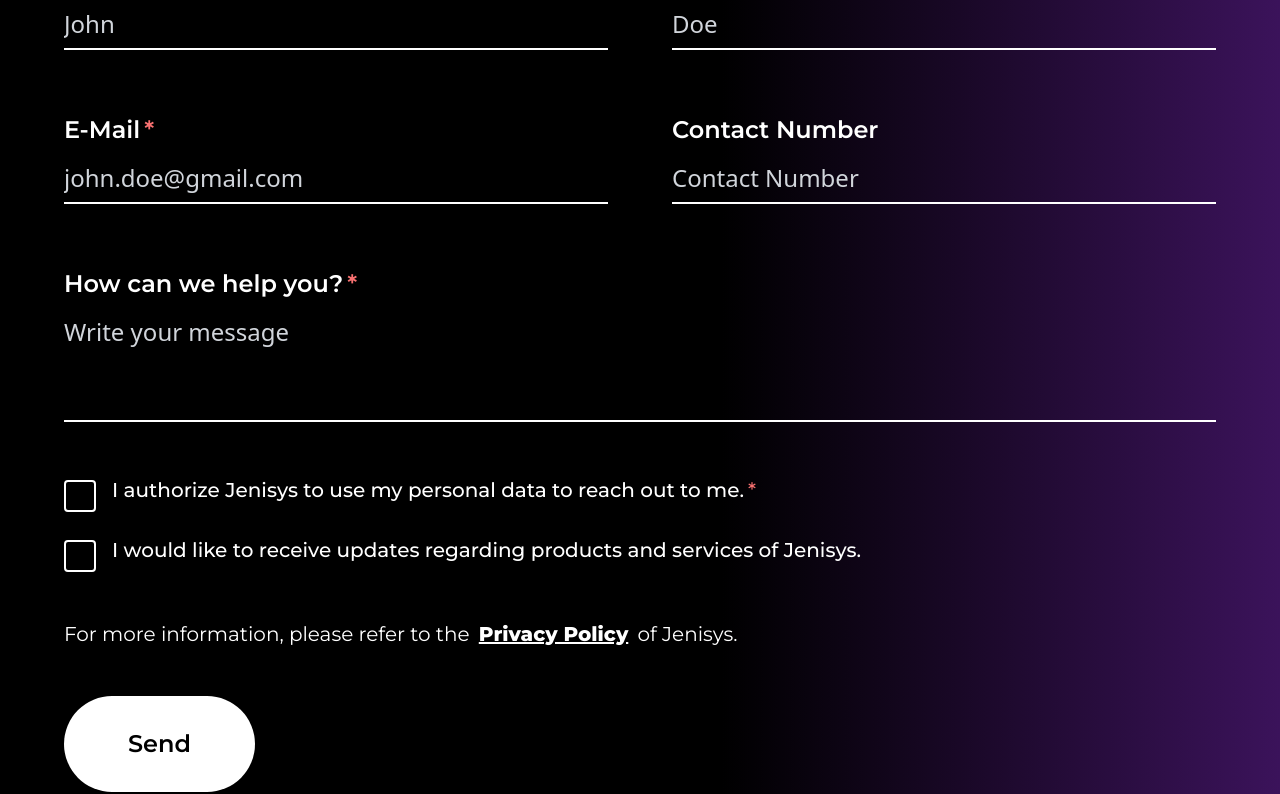
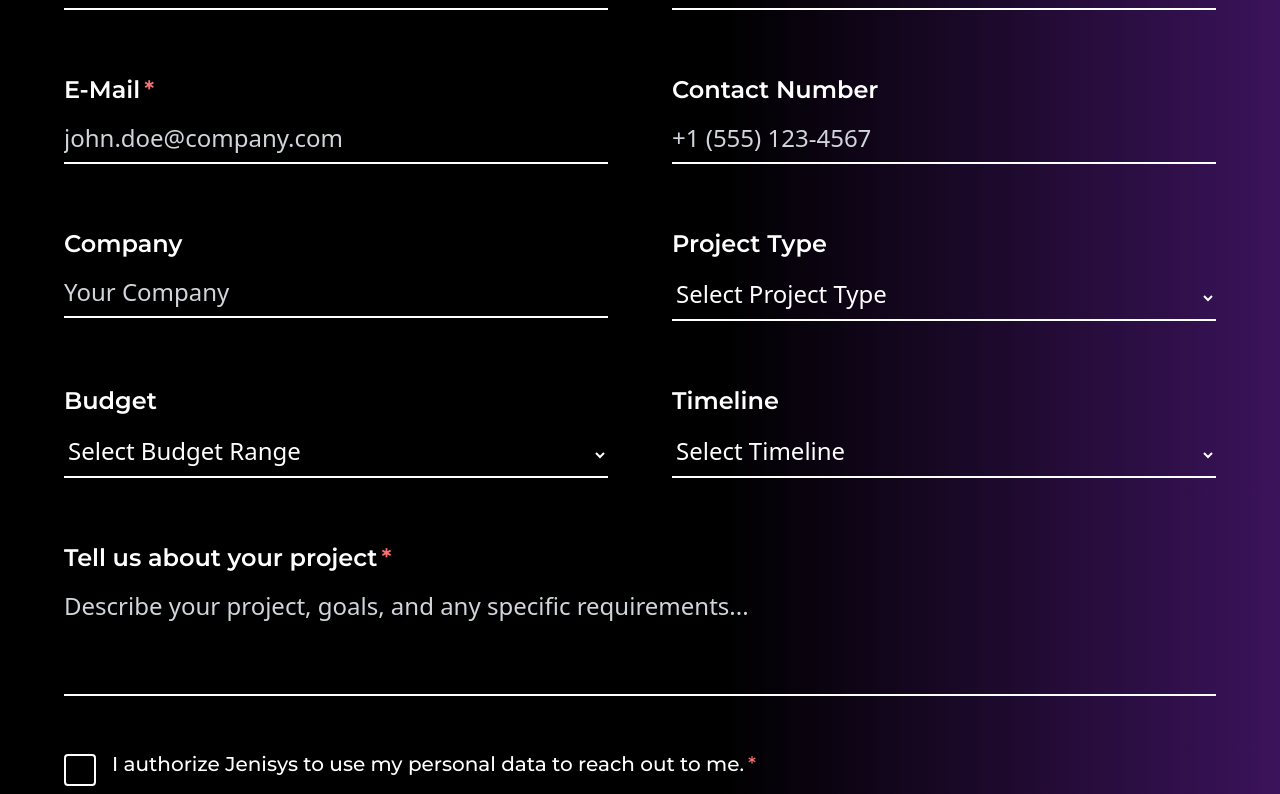
Before and after one commit to Jenisys-in/Jenisys, a Next.js app: page /contact in a window 1280 px wide. Shown: the part 1793-2587 px from the top of the page. Built offline with nearby package versions, Linux system fonts and the light colour scheme; a web font is replaced by a local one.

Commit message:
contact us updated

```diff
--- a/pages/api/contact.js
+++ b/pages/api/contact.js
@@ -5,6 +5,10 @@ const CONTACT_MESSAGE_FIELDS = {
   name: "Name",
   email: "E-Mail",
   number: "Contact No",
+  company: "Company",
+  projectType: "Project Type",
+  budget: "Budget",
+  timeline: "Timeline",
   msg: "Message",
 };
 
--- a/src/components/contact.js
+++ b/src/components/contact.js
@@ -9,10 +9,43 @@ const FORM_INITIAL_STATE = {
   lastname: "",
   email: "",
   contactNo: "",
+  company: "",
+  projectType: "",
+  budget: "",
+  timeline: "",
   msg: "",
   personalData: false,
-  marketting: false,
+  marketing: false,
 };
+
+const PROJECT_TYPES = [
+  { value: "", label: "Select Project Type" },
+  { value: "web-development", label: "Web Development" },
+  { value: "mobile-app", label: "Mobile App Development" },
+  { value: "ai-ml", label: "AI/ML Solutions" },
+  { value: "cloud-services", label: "Cloud Services" },
+  { value: "consulting", label: "Technology Consulting" },
+  { value: "other", label: "Other" },
+];
+
+const BUDGET_RANGES = [
+  { value: "", label: "Select Budget Range" },
+  { value: "under-10k", label: "Under $10,000" },
+  { value: "10k-25k", label: "$10,000 - $25,000" },
+  { value: "25k-50k", label: "$25,000 - $50,000" },
+  { value: "50k-100k", label: "$50,000 - $100,000" },
+  { value: "100k-plus", label: "$100,000+" },
+  { value: "not-sure", label: "Not Sure Yet" },
+];
+
+const TIMELINE_OPTIONS = [
+  { value: "", label: "Select Timeline" },
+  { value: "asap", label: "ASAP (Rush Job)" },
+  { value: "1-month", label: "Within 1 Month" },
+  { value: "3-months", label: "Within 3 Months" },
+  { value: "6-months", label: "Within 6 Months" },
+  { value: "flexible", label: "Timeline is Flexible" },
+];
 
 const CONTACT_INFO = [
   {
@@ -67,6 +100,30 @@ const SOCIAL_LINKS = [
   },
 ];
 
+const validateField = (name, value, formData) => {
+  switch (name) {
+    case "email":
+      const emailRegex = /^[^\s@]+@[^\s@]+\.[^\s@]+$/;
+      return emailRegex.test(value) ? "" : "Please enter a valid email address";
+    case "contactNo":
+      if (!value) return "";
+      const phoneRegex = /^[\+]?[1-9][\d]{0,15}$/;
+      return phoneRegex.test(value.replace(/\s/g, ""))
+        ? ""
+        : "Please enter a valid phone number";
+    case "firstname":
+      return value.trim().length >= 2
+        ? ""
+        : "First name must be at least 2 characters";
+    case "msg":
+      return value.trim().length >= 10
+        ? ""
+        : "Please provide at least 10 characters describing your project";
+    default:
+      return "";
+  }
+};
+
 // Enhanced Checkbox Component
 const CustomCheckbox = React.memo(
   ({ id, name, checked, onChange, label, required = false }) => (
@@ -120,31 +177,17 @@ const FormInput = React.memo(
     placeholder,
     value,
     onChange,
+    onBlur,
+    error,
     required = false,
     rows = null,
   }) => {
     const [isFocused, setIsFocused] = useState(false);
-    const [hasError, setHasError] = useState(false);
 
     const handleFocus = () => setIsFocused(true);
-    const handleBlur = (e) => {
-      setIsFocused(false);
-      if (required && !e.target.value.trim()) {
-        setHasError(true);
-      } else {
-        setHasError(false);
-      }
-    };
-
-    const handleInputChange = (e) => {
-      onChange(e);
-      if (hasError && e.target.value.trim()) {
-        setHasError(false);
-      }
-    };
 
     const inputClasses = `w-full text-sm sm:text-base md:text-lg lg:text-xl xl:text-2xl bg-transparent border-b-2 text-white placeholder-gray-300 focus:outline-none focus:ring-0 pb-2 transition-all duration-300 ${
-      hasError
+      error
         ? "border-red-400 focus:border-red-400"
         : isFocused
         ? "border-blue-400 focus:border-blue-400"
@@ -162,9 +205,9 @@ const FormInput = React.memo(
             name={name}
             placeholder={placeholder}
             value={value}
-            onChange={handleInputChange}
+            onChange={onChange}
             onFocus={handleFocus}
-            onBlur={handleBlur}
+            onBlur={onBlur}
             required={required}
             rows={rows}
             className={`${inputClasses} resize-none`}
@@ -175,16 +218,66 @@ const FormInput = React.memo(
             name={name}
             placeholder={placeholder}
             value={value}
-            onChange={handleInputChange}
+            onChange={onChange}
             onFocus={handleFocus}
-            onBlur={handleBlur}
+            onBlur={onBlur}
             required={required}
             className={inputClasses}
           />
         )}
-        {hasError && (
+        {error && (
           <p className="text-red-400 text-xs sm:text-sm font-medium animate-pulse">
-            This field is required
+            {error}
+          </p>
+        )}
+      </div>
+    );
+  }
+);
+
+// Enhanced Select Component
+const FormSelect = React.memo(
+  ({ label, name, value, onChange, onBlur, error, required, options }) => {
+    const [isFocused, setIsFocused] = useState(false);
+
+    const handleFocus = () => setIsFocused(true);
+
+    const selectClasses = `w-full text-sm sm:text-base md:text-lg lg:text-xl xl:text-2xl bg-transparent border-b-2 text-white placeholder-gray-300 focus:outline-none focus:ring-0 pb-2 transition-all duration-300 ${
+      error
+        ? "border-red-400 focus:border-red-400"
+        : isFocused
+        ? "border-blue-400 focus:border-blue-400"
+        : "border-white focus:border-white hover:border-gray-300"
+    }`;
+
+    return (
+      <div className="space-y-2 sm:space-y-3 md:space-y-4">
+        <h3 className="font-['Montserrat'] text-sm sm:text-base md:text-lg lg:text-xl xl:text-2xl 2xl:text-[30px] font-semibold text-white">
+          {label}
+          {required && <span className="text-red-400 ml-1">*</span>}
+        </h3>
+        <select
+          name={name}
+          value={value}
+          onChange={onChange}
+          onFocus={handleFocus}
+          onBlur={onBlur}
+          required={required}
+          className={selectClasses}
+        >
+          {options.map((option) => (
+            <option
+              key={option.value}
+              value={option.value}
+              className="bg-gray-800 text-white"
+            >
+              {option.label}
+            </option>
+          ))}
+        </select>
+        {error && (
+          <p className="text-red-400 text-xs sm:text-sm font-medium animate-pulse">
+            {error}
           </p>
         )}
       </div>
@@ -270,7 +363,7 @@ const AlertMessage = React.memo(({ onClose }) => (
 function Contact() {
   const [showAlert, setShowAlert] = useState(false);
   const [formData, setFormData] = useState(FORM_INITIAL_STATE);
-  const [error, setError] = useState("");
+  const [errors, setErrors] = useState({});
   const [isSubmitting, setIsSubmitting] = useState(false);
 
   // Memoized callbacks to prevent unnecessary re-renders
@@ -282,16 +375,32 @@ function Contact() {
     setShowAlert(false);
   }, []);
 
-  const handleChange = useCallback((e) => {
-    const { name, value } = e.target;
-    setFormData((prev) => ({ ...prev, [name]: value }));
-  }, []);
+  const handleChange = useCallback(
+    (e) => {
+      const { name, value } = e.target;
+      setFormData((prev) => ({ ...prev, [name]: value }));
+      if (errors[name]) {
+        const error = validateField(name, value, formData);
+        setErrors((prev) => ({ ...prev, [name]: error }));
+      }
+    },
+    [errors, formData]
+  );
+
+  const handleBlur = useCallback(
+    (e) => {
+      const { name, value } = e.target;
+      const error = validateField(name, value, formData);
+      setErrors((prev) => ({ ...prev, [name]: error }));
+    },
+    [formData]
+  );
 
   const handleCheckboxChange = useCallback((e) => {
     const { name, checked } = e.target;
     setFormData((prev) => ({ ...prev, [name]: checked }));
     if (name === "personalData" && checked) {
-      setError("");
+      setErrors((prev) => ({ ...prev, personalData: "" }));
     }
   }, []);
 
@@ -301,15 +410,25 @@ function Contact() {
         e.preventDefault();
       }
 
-      if (!formData.firstname || !formData.email || !formData.personalData) {
-        if (!formData.personalData) {
-          setError("Please agree to our data usage policy to proceed!");
+      const validationErrors = Object.keys(formData).reduce((acc, key) => {
+        const error = validateField(key, formData[key], formData);
+        if (error) {
+          acc[key] = error;
         }
+        return acc;
+      }, {});
+
+      if (!formData.personalData) {
+        validationErrors.personalData = "You must agree to the privacy policy.";
+      }
+
+      if (Object.keys(validationErrors).length > 0) {
+        setErrors(validationErrors);
         return;
       }
 
       setIsSubmitting(true);
-      setError("");
+      setErrors({});
 
       try {
         const { firstname, lastname, contactNo, ...rest } = formData;
@@ -336,9 +455,10 @@ function Contact() {
         setFormData(FORM_INITIAL_STATE);
       } catch (error) {
         console.error("Submission error:", error);
-        setError(
-          "There was an error submitting your message. Please try again."
-        );
+        setErrors({
+          submit:
+            "There was an error submitting your message. Please try again.",
+        });
       } finally {
         setIsSubmitting(false);
       }
@@ -426,13 +546,14 @@ function Contact() {
 
       <div className="flex overflow-hidden flex-col justify-center bg-white mt-12 xs:mt-16 sm:mt-20 md:mt-24 lg:mt-0">
         <header className="text-center scroll-on-appear mt-8 sm:mt-12 md:mt-16 lg:mt-20 font-['Montserrat'] text-2xl xs:text-3xl sm:text-4xl md:text-5xl lg:text-[48px] font-bold tracking-tighter leading-tight text-black px-4">
-          <h1>Contact Us</h1>
+          <h1>Let's Build Something Amazing Together</h1>
         </header>
 
         <div className="scroll-on-appear mt-6 sm:mt-8 md:mt-10 lg:mt-11 mb-6 sm:mb-8 md:mb-10 font-['Montserrat'] text-sm sm:text-base md:text-lg font-semibold tracking-tight leading-6 sm:leading-7 md:leading-8 text-black max-w-4xl mx-auto text-center px-4 sm:px-6 md:px-8">
-          If you have any questions about our services, want to discuss a
-          potential collaboration, or just need advice on your tech strategy,
-          our team is here to help. Get in touch with us today.
+          <p className="text-xl text-gray-600 max-w-3xl mx-auto px-4">
+            Ready to transform your ideas into reality? Our team is here to help
+            you succeed.
+          </p>
         </div>
 
         {/* Contact Info Section */}
@@ -470,14 +591,12 @@ function Contact() {
             className="w-6 h-6 xs:w-8 xs:h-8 sm:w-10 sm:h-10 md:w-16 md:h-16 lg:w-20 lg:h-20 flex-shrink-0"
           />
           <h2 className="font-['Montserrat'] text-sm xs:text-base sm:text-lg md:text-2xl lg:text-3xl xl:text-[35px] font-bold ml-3 sm:ml-4 leading-tight">
-            Request Service Assistance
+            Tell Us About Your Project
           </h2>
         </section>
 
         <p className="font-['Montserrat'] text-xs xs:text-sm sm:text-base md:text-lg lg:text-xl xl:text-2xl 2xl:text-[30px] px-4 sm:px-6 md:px-8 lg:px-12 xl:px-16 pt-4 sm:pt-6 md:pt-8 lg:pt-10 xl:pt-12 font-semibold leading-relaxed">
-          We've powered growth and impactful change across all industries, and
-          we're ready to turn your vision into reality. Tell us a bit about
-          yourself, and we'll set things in motion.
+          The more details you provide, the better we can help you
         </p>
 
         <div className="w-full">
@@ -491,6 +610,8 @@ function Contact() {
                   placeholder="John"
                   value={formData.firstname}
                   onChange={handleChange}
+                  onBlur={handleBlur}
+                  error={errors.firstname}
                   required
                 />
 
@@ -500,15 +621,19 @@ function Contact() {
                   placeholder="Doe"
                   value={formData.lastname}
                   onChange={handleChange}
+                  onBlur={handleBlur}
+                  error={errors.lastname}
                 />
 
                 <FormInput
                   label="E-Mail"
                   type="email"
                   name="email"
-                  placeholder="john.doe@gmail.com"
+                  placeholder="john.doe@company.com"
                   value={formData.email}
                   onChange={handleChange}
+                  onBlur={handleBlur}
+                  error={errors.email}
                   required
                 />
 
@@ -516,19 +641,63 @@ function Contact() {
                   label="Contact Number"
                   type="tel"
                   name="contactNo"
-                  placeholder="Contact Number"
+                  placeholder="+1 (555) 123-4567"
                   value={formData.contactNo}
                   onChange={handleChange}
+                  onBlur={handleBlur}
+                  error={errors.contactNo}
+                />
+
+                <FormInput
+                  label="Company"
+                  name="company"
+                  placeholder="Your Company"
+                  value={formData.company}
+                  onChange={handleChange}
+                  onBlur={handleBlur}
+                  error={errors.company}
+                />
+
+                <FormSelect
+                  label="Project Type"
+                  name="projectType"
+                  value={formData.projectType}
+                  onChange={handleChange}
+                  onBlur={handleBlur}
+                  error={errors.projectType}
+                  options={PROJECT_TYPES}
+                />
+
+                <FormSelect
+                  label="Budget"
+                  name="budget"
+                  value={formData.budget}
+                  onChange={handleChange}
+                  onBlur={handleBlur}
+                  error={errors.budget}
+                  options={BUDGET_RANGES}
+                />
+
+                <FormSelect
+                  label="Timeline"
+                  name="timeline"
+                  value={formData.timeline}
+                  onChange={handleChange}
+                  onBlur={handleBlur}
+                  error={errors.timeline}
+                  options={TIMELINE_OPTIONS}
                 />
 
                 {/* Message - Full Width */}
                 <div className="lg:col-span-2">
                   <FormInput
-                    label="How can we help you?"
+                    label="Tell us about your project"
                     name="msg"
-                    placeholder="Write your message"
+                    placeholder="Describe your project, goals, and any specific requirements..."
                     value={formData.msg}
                     onChange={handleChange}
+                    onBlur={handleBlur}
+                    error={errors.msg}
                     required
                     rows={3}
                   />
@@ -547,9 +716,14 @@ function Contact() {
                 />
 
                 {/* Error Message */}
-                {error && (
+                {errors.submit && (
                   <p className="text-red-400 text-xs sm:text-sm md:text-base font-medium animate-pulse bg-red-100/10 p-3 rounded-lg border border-red-400/30">
-                    ⚠️ {error}
+                    ⚠️ {errors.submit}
+                  </p>
+                )}
+                {errors.personalData && (
+                  <p className="text-red-400 text-xs sm:text-sm md:text-base font-medium animate-pulse">
+                    {errors.personalData}
                   </p>
                 )}
 
@@ -588,7 +762,7 @@ function Contact() {
                     <div className="absolute inset-0 bg-gradient-to-r from-purple-600 to-blue-600 opacity-20 animate-pulse"></div>
                   )}
                   <span className="relative z-10">
-                    {isSubmitting ? "Sending... " : "Send "}
+                    {isSubmitting ? "Sending... " : "Get in Touch"}
                   </span>
                 </button>
               </div>
@@ -624,5 +798,6 @@ SocialLink.displayName = "SocialLink";
 AlertMessage.displayName = "AlertMessage";
 CustomCheckbox.displayName = "CustomCheckbox";
 FormInput.displayName = "FormInput";
+FormSelect.displayName = "FormSelect";
 
 export default React.memo(Contact);
```
